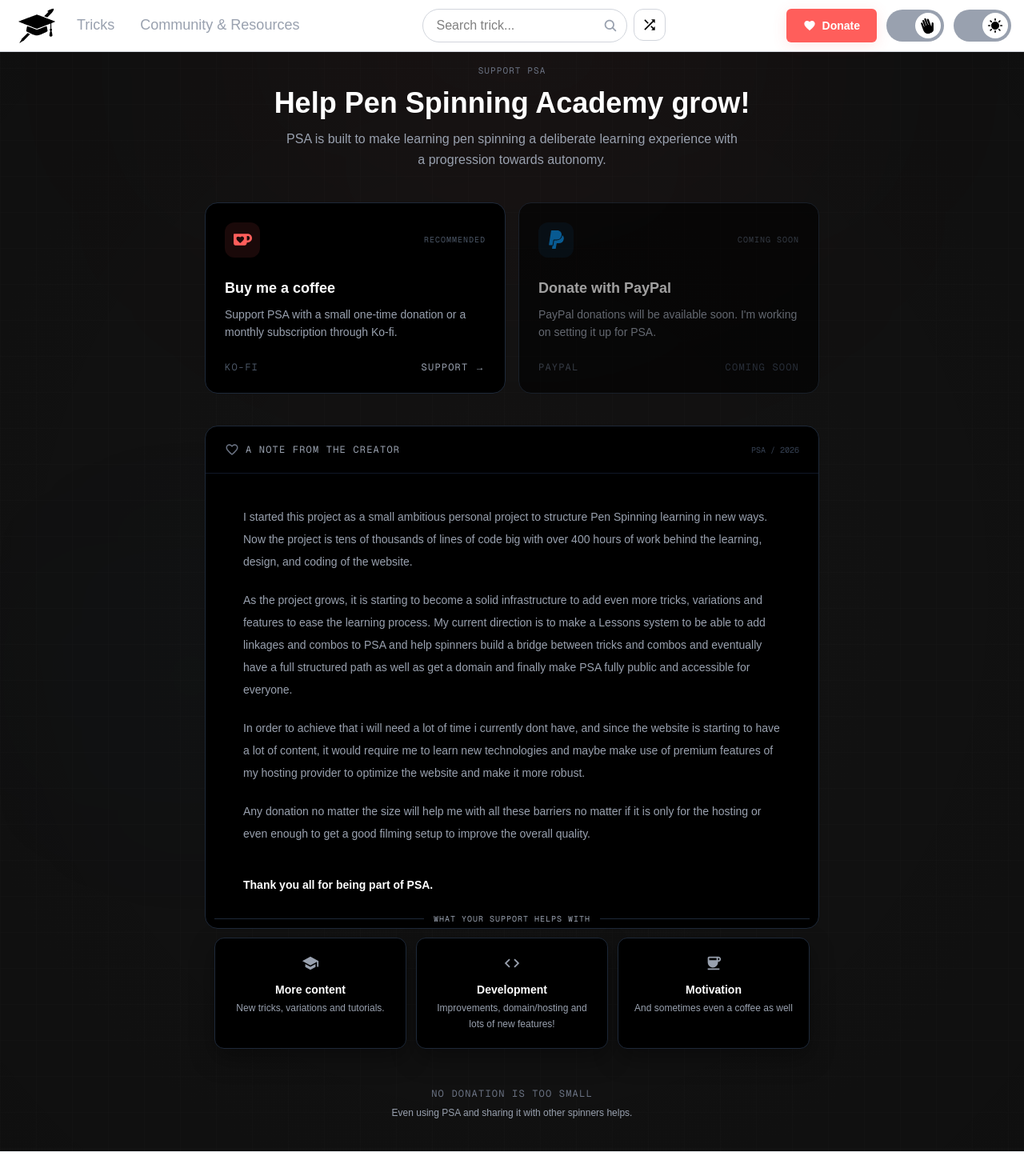
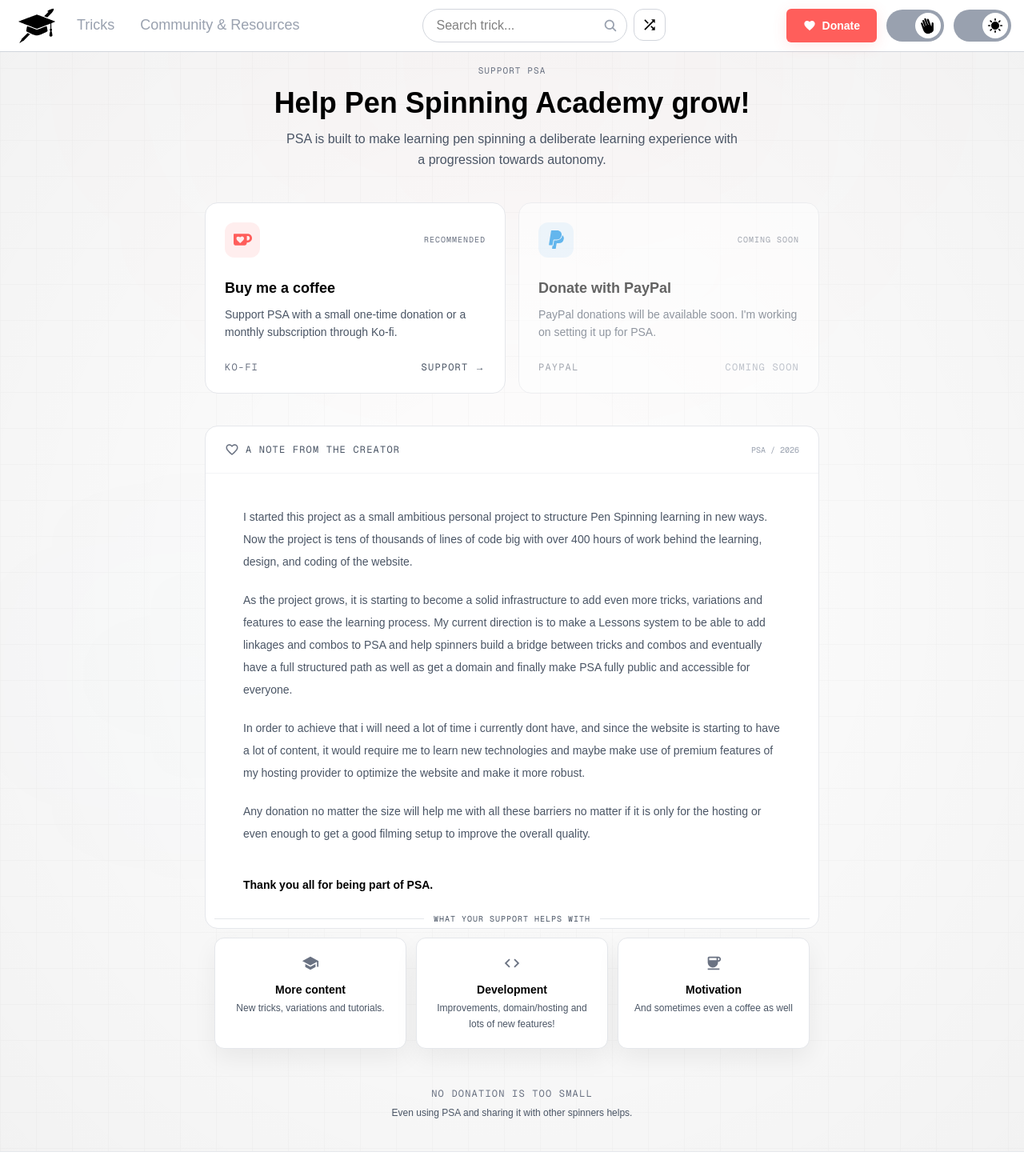
Before and after one commit to AllwarsGIT/penspinning-academy, a Next.js app: page /donate in a window 1280 px wide. Shown: the top 1470 px of the page at 80% size. Built offline with nearby package versions, Linux system fonts and the light colour scheme.

Commit message:
mobile fix

```diff
--- a/src/app/donate/components/donateViewer.tsx
+++ b/src/app/donate/components/donateViewer.tsx
@@ -11,20 +11,40 @@ import {
 
 function DonateViewer() {
     return (
-        <div className="relative w-full min-h-[calc(100vh-64px)] mt-10 bg-[#131313] overflow-hidden">
+        <div className="relative w-full min-h-[calc(100vh-64px)] mt-10 bg-white dark:bg-[#131313] transition-colors duration-500 overflow-hidden">
 
             {/* Background decoration */}
             <div className="pointer-events-none absolute inset-0">
 
                 {/* Main warm glow */}
-                <div className="absolute left-1/2 top-[-220px] -translate-x-1/2 w-[750px] h-[500px] rounded-full bg-[#FF5E5B]/[0.035] blur-[140px]" />
+                <div className="absolute left-1/2 top-[-220px] -translate-x-1/2 w-[750px] h-[500px] rounded-full bg-[#FF5E5B]/[0.025] dark:bg-[#FF5E5B]/[0.035] blur-[140px]" />
 
                 {/* Secondary cool glow */}
-                <div className="absolute left-[5%] top-[45%] w-[350px] h-[350px] rounded-full bg-[#0070BA]/[0.018] blur-[120px]" />
+                <div className="absolute left-[5%] top-[45%] w-[350px] h-[350px] rounded-full bg-[#0070BA]/[0.012] dark:bg-[#0070BA]/[0.018] blur-[120px]" />
 
                 {/* Subtle grid */}
                 <div
-                    className="absolute inset-0 opacity-[0.018]"
+                    className="absolute inset-0 opacity-[0.03] dark:opacity-[0.018]"
+                    style={{
+                        backgroundImage: `
+                            linear-gradient(
+                                rgba(0,0,0,0.6) 1px,
+                                transparent 1px
+                            ),
+                            linear-gradient(
+                                90deg,
+                                rgba(0,0,0,0.6) 1px,
+                                transparent 1px
+                            )
+                        `,
+                        backgroundSize: "45px 45px",
+                    }}
+                />
+                {/* Grid en dark, mismo patrón pero blanco — CSS puro no puede
+                    invertir color con dark: en un style inline, así que
+                    duplicamos la capa con opacidad 0 en claro / visible en oscuro */}
+                <div
+                    className="hidden dark:block absolute inset-0 opacity-[0.018]"
                     style={{
                         backgroundImage: `
                             linear-gradient(
@@ -42,7 +62,7 @@ function DonateViewer() {
                 />
 
                 {/* Vignette */}
-                <div className="absolute inset-0 bg-[radial-gradient(ellipse_at_center,transparent_0%,rgba(0,0,0,0.2)_100%)]" />
+                <div className="absolute inset-0 bg-[radial-gradient(ellipse_at_center,transparent_0%,rgba(0,0,0,0.05)_100%)] dark:bg-[radial-gradient(ellipse_at_center,transparent_0%,rgba(0,0,0,0.2)_100%)]" />
 
             </div>
 
@@ -54,15 +74,15 @@ function DonateViewer() {
 
                 <div className="flex flex-col gap-3 items-center text-center max-w-2xl">
 
-                    <span className="text-[11px] font-mono tracking-widest uppercase text-gray-500">
+                    <span className="text-[11px] font-mono tracking-widest uppercase text-gray-500 dark:text-gray-500">
                         Support PSA
                     </span>
 
-                    <h1 className="text-3xl md:text-4xl font-bold font-inter text-white">
+                    <h1 className="text-3xl md:text-4xl font-bold font-inter text-black dark:text-white">
                         Help Pen Spinning Academy grow!
                     </h1>
 
-                    <p className="text-sm md:text-base text-gray-400 leading-relaxed max-w-xl">
+                    <p className="text-sm md:text-base text-gray-600 dark:text-gray-400 leading-relaxed max-w-xl">
                         PSA is built to make learning pen spinning a deliberate learning experience with a progression towards autonomy.
                     </p>
 
@@ -73,14 +93,12 @@ function DonateViewer() {
 
                 <div className="w-full max-w-3xl grid grid-cols-1 md:grid-cols-2 gap-4">
 
-
-
                     {/* Ko-fi */}
                     <a
                         href="https://ko-fi.com/allwars"
                         target="_blank"
                         rel="noopener noreferrer"
-                        className="group flex flex-col rounded-2xl border border-gray-800 bg-black p-6 transition-all duration-300 hover:border-[#FF5E5B]/60 hover:-translate-y-0.5"
+                        className="group flex flex-col rounded-2xl border border-gray-200 dark:border-gray-800 bg-white dark:bg-black p-6 transition-all duration-300 hover:border-[#FF5E5B]/60 hover:-translate-y-0.5"
                     >
 
                         <div className="flex items-center justify-between mb-6">
@@ -92,7 +110,7 @@ function DonateViewer() {
                                 />
                             </div>
 
-                            <span className="text-[10px] font-mono uppercase tracking-widest text-gray-600">
+                            <span className="text-[10px] font-mono uppercase tracking-widest text-gray-500 dark:text-gray-600">
                                 Recommended
                             </span>
 
@@ -101,11 +119,11 @@ function DonateViewer() {
 
                         <div className="flex flex-col gap-2">
 
-                            <h2 className="font-inter text-lg font-semibold text-white">
+                            <h2 className="font-inter text-lg font-semibold text-black dark:text-white">
                                 Buy me a coffee
                             </h2>
 
-                            <p className="text-sm leading-relaxed text-gray-400">
+                            <p className="text-sm leading-relaxed text-gray-600 dark:text-gray-400">
                                 Support PSA with a small one-time donation or a monthly subscription
                                 through Ko-fi.
                             </p>
@@ -115,11 +133,11 @@ function DonateViewer() {
 
                         <div className="mt-6 flex items-center justify-between text-xs font-mono uppercase tracking-widest">
 
-                            <span className="text-gray-600">
+                            <span className="text-gray-500 dark:text-gray-600">
                                 Ko-fi
                             </span>
 
-                            <span className="text-gray-400 group-hover:text-[#FF5E5B] transition-colors duration-200">
+                            <span className="text-gray-600 dark:text-gray-400 group-hover:text-[#FF5E5B] transition-colors duration-200">
                                 Support →
                             </span>
 
@@ -127,7 +145,6 @@ function DonateViewer() {
 
                     </a>
 
-                    {/* PayPal */}
                     {/* PayPal - Coming soon */}
                     <div
                         className="
@@ -136,8 +153,10 @@ function DonateViewer() {
                             flex-col
                             rounded-2xl
                             border
-                            border-gray-800
-                            bg-black
+                            border-gray-200
+                            dark:border-gray-800
+                            bg-white
+                            dark:bg-black
                             p-6
                             opacity-60
                             cursor-not-allowed
@@ -153,7 +172,7 @@ function DonateViewer() {
                                 />
                             </div>
 
-                            <span className="text-[10px] font-mono uppercase tracking-widest text-gray-600">
+                            <span className="text-[10px] font-mono uppercase tracking-widest text-gray-500 dark:text-gray-600">
                                 Coming soon
                             </span>
 
@@ -162,11 +181,11 @@ function DonateViewer() {
 
                         <div className="flex flex-col gap-2">
 
-                            <h2 className="font-inter text-lg font-semibold text-white">
+                            <h2 className="font-inter text-lg font-semibold text-black dark:text-white">
                                 Donate with PayPal
                             </h2>
 
-                            <p className="text-sm leading-relaxed text-gray-400">
+                            <p className="text-sm leading-relaxed text-gray-600 dark:text-gray-400">
                                 PayPal donations will be available soon.
                                 I&apos;m working on setting it up for PSA.
                             </p>
@@ -176,19 +195,17 @@ function DonateViewer() {
 
                         <div className="mt-6 flex items-center justify-between text-xs font-mono uppercase tracking-widest">
 
-                            <span className="text-gray-600">
+                            <span className="text-gray-500 dark:text-gray-600">
                                 PayPal
                             </span>
 
-                            <span className="text-gray-700">
+                            <span className="text-gray-400 dark:text-gray-700">
                                 Coming soon
                             </span>
 
                         </div>
 
                     </div>
-
-
 
                 </div>
 
@@ -198,10 +215,10 @@ function DonateViewer() {
                 <div className="w-full max-w-3xl">
 
                     {/* Letter */}
-                    <div className="w-full rounded-2xl border border-gray-800 bg-black overflow-hidden">
+                    <div className="w-full rounded-2xl border border-gray-200 dark:border-gray-800 bg-white dark:bg-black overflow-hidden">
 
                         {/* Letter header */}
-                        <div className="px-6 py-5 border-b border-gray-900 flex items-center justify-between">
+                        <div className="px-6 py-5 border-b border-gray-100 dark:border-gray-900 flex items-center justify-between">
 
                             <div className="flex items-center gap-2">
 
@@ -210,13 +227,13 @@ function DonateViewer() {
                                     className="text-gray-500"
                                 />
 
-                                <span className="font-mono text-xs uppercase tracking-widest text-gray-400">
+                                <span className="font-mono text-xs uppercase tracking-widest text-gray-600 dark:text-gray-400">
                                     A note from the creator
                                 </span>
 
                             </div>
 
-                            <span className="text-[10px] font-mono text-gray-700">
+                            <span className="text-[10px] font-mono text-gray-400 dark:text-gray-700">
                                 PSA / 2026
                             </span>
 
@@ -226,7 +243,7 @@ function DonateViewer() {
                         {/* Letter body */}
                         <div className="px-6 py-8 md:px-10 md:py-10">
 
-                            <div className="max-w-2xl mx-auto flex flex-col gap-5 text-sm leading-7 text-gray-400">
+                            <div className="max-w-2xl mx-auto flex flex-col gap-5 text-sm leading-7 text-gray-600 dark:text-gray-400">
 
                                 <p>
                                     I started this project as a small ambitious personal project to structure Pen Spinning learning in new ways. Now the project is tens of thousands of lines of code big with over 400 hours of work behind the learning, design, and coding of the website.
@@ -248,7 +265,7 @@ function DonateViewer() {
 
                                 <div className="pt-4">
 
-                                    <span className="font-inter font-semibold text-white">
+                                    <span className="font-inter font-semibold text-black dark:text-white">
                                         Thank you all for being part of PSA.
                                     </span>
 
@@ -267,13 +284,13 @@ function DonateViewer() {
                         {/* Section label */}
                         <div className="flex items-center gap-3 mb-4">
 
-                            <span className="h-px flex-1 bg-gray-800" />
+                            <span className="h-px flex-1 bg-gray-200 dark:bg-gray-800" />
 
-                            <span className="text-[10px] font-mono uppercase tracking-widest text-gray-400 whitespace-nowrap">
+                            <span className="text-[10px] font-mono uppercase tracking-widest text-gray-600 dark:text-gray-400 whitespace-nowrap">
                                 What your support helps with
                             </span>
 
-                            <span className="h-px flex-1 bg-gray-800" />
+                            <span className="h-px flex-1 bg-gray-200 dark:bg-gray-800" />
 
                         </div>
 
@@ -292,37 +309,44 @@ function DonateViewer() {
                                     gap-3
                                     rounded-xl
                                     border
-                                    border-gray-800
-                                    bg-black
+                                    border-gray-200
+                                    dark:border-gray-800
+                                    bg-white
+                                    dark:bg-black
                                     p-5
-                                    shadow-[0_12px_30px_rgba(0,0,0,0.35)]
+                                    shadow-[0_12px_30px_rgba(0,0,0,0.06)]
+                                    dark:shadow-[0_12px_30px_rgba(0,0,0,0.35)]
                                     transition-all
                                     duration-300
                                     ease-out
                                     hover:-translate-y-1
-                                    hover:border-gray-700
-                                    hover:shadow-[0_18px_40px_rgba(0,0,0,0.5)]
+                                    hover:border-gray-300
+                                    dark:hover:border-gray-700
+                                    hover:shadow-[0_18px_40px_rgba(0,0,0,0.1)]
+                                    dark:hover:shadow-[0_18px_40px_rgba(0,0,0,0.5)]
                                 "
                             >
 
                                 <MdSchool
                                     size={22}
                                     className="
-                                        text-gray-400
+                                        text-gray-500
+                                        dark:text-gray-400
                                         transition-all
                                         duration-300
-                                        group-hover:text-gray-200
+                                        group-hover:text-gray-800
+                                        dark:group-hover:text-gray-200
                                         group-hover:scale-110
                                     "
                                 />
 
                                 <div className="flex flex-col gap-1">
 
-                                    <span className="text-sm font-semibold text-white">
+                                    <span className="text-sm font-semibold text-black dark:text-white">
                                         More content
                                     </span>
 
-                                    <span className="text-xs leading-relaxed text-gray-400">
+                                    <span className="text-xs leading-relaxed text-gray-600 dark:text-gray-400">
                                         New tricks, variations and tutorials.
                                     </span>
 
@@ -342,37 +366,44 @@ function DonateViewer() {
                                     gap-3
                                     rounded-xl
                                     border
-                                    border-gray-800
-                                    bg-black
+                                    border-gray-200
+                                    dark:border-gray-800
+                                    bg-white
+                                    dark:bg-black
                                     p-5
-                                    shadow-[0_12px_30px_rgba(0,0,0,0.35)]
+                                    shadow-[0_12px_30px_rgba(0,0,0,0.06)]
+                                    dark:shadow-[0_12px_30px_rgba(0,0,0,0.35)]
                                     transition-all
                                     duration-300
                                     ease-out
                                     hover:-translate-y-1
-                                    hover:border-gray-700
-                                    hover:shadow-[0_18px_40px_rgba(0,0,0,0.5)]
+                                    hover:border-gray-300
+                                    dark:hover:border-gray-700
+                                    hover:shadow-[0_18px_40px_rgba(0,0,0,0.1)]
+                                    dark:hover:shadow-[0_18px_40px_rgba(0,0,0,0.5)]
                                 "
                             >
 
                                 <MdCode
                                     size={22}
                                     className="
-                                        text-gray-400
+                                        text-gray-500
+                                        dark:text-gray-400
                                         transition-all
                                         duration-300
-                                        group-hover:text-gray-200
+                                        group-hover:text-gray-800
+                                        dark:group-hover:text-gray-200
                                         group-hover:scale-110
                                     "
                                 />
 
                                 <div className="flex flex-col gap-1">
 
-                                    <span className="text-sm font-semibold text-white">
+                                    <span className="text-sm font-semibold text-black dark:text-white">
                                         Development
                                     </span>
 
-                                    <span className="text-xs leading-relaxed text-gray-400">
+                                    <span className="text-xs leading-relaxed text-gray-600 dark:text-gray-400">
                                         Improvements, domain/hosting and lots of new features!
                                     </span>
 
@@ -392,37 +423,44 @@ function DonateViewer() {
                                     gap-3
                                     rounded-xl
                                     border
-                                    border-gray-800
-                                    bg-black
+                                    border-gray-200
+                                    dark:border-gray-800
+                                    bg-white
+                                    dark:bg-black
                                     p-5
-                                    shadow-[0_12px_30px_rgba(0,0,0,0.35)]
+                                    shadow-[0_12px_30px_rgba(0,0,0,0.06)]
+                                    dark:shadow-[0_12px_30px_rgba(0,0,0,0.35)]
                                     transition-all
                                     duration-300
                                     ease-out
                                     hover:-translate-y-1
-                                    hover:border-gray-700
-                                    hover:shadow-[0_18px_40px_rgba(0,0,0,0.5)]
+                                    hover:border-gray-300
+                                    dark:hover:border-gray-700
+                                    hover:shadow-[0_18px_40px_rgba(0,0,0,0.1)]
+                                    dark:hover:shadow-[0_18px_40px_rgba(0,0,0,0.5)]
                                 "
                             >
 
                                 <MdCoffee
                                     size={22}
                                     className="
-                                        text-gray-400
+                                        text-gray-500
+                                        dark:text-gray-400
                                         transition-all
                                         duration-300
-                                        group-hover:text-gray-200
+                                        group-hover:text-gray-800
+                                        dark:group-hover:text-gray-200
                                         group-hover:scale-110
                                     "
                                 />
 
                                 <div className="flex flex-col gap-1">
 
-                                    <span className="text-sm font-semibold text-white">
+                                    <span className="text-sm font-semibold text-black dark:text-white">
                                         Motivation
                                     </span>
 
-                                    <span className="text-xs leading-relaxed text-gray-400">
+                                    <span className="text-xs leading-relaxed text-gray-600 dark:text-gray-400">
                                         And sometimes even a coffee as well
                                     </span>
 
@@ -445,7 +483,7 @@ function DonateViewer() {
                         No donation is too small
                     </span>
 
-                    <p className="text-xs text-gray-400">
+                    <p className="text-xs text-gray-600 dark:text-gray-400">
                         Even using PSA and sharing it with other spinners helps.
                     </p>
 
```
Also changed, not shown: src/components/trickNameCard.tsx (+12 -52 lines).
